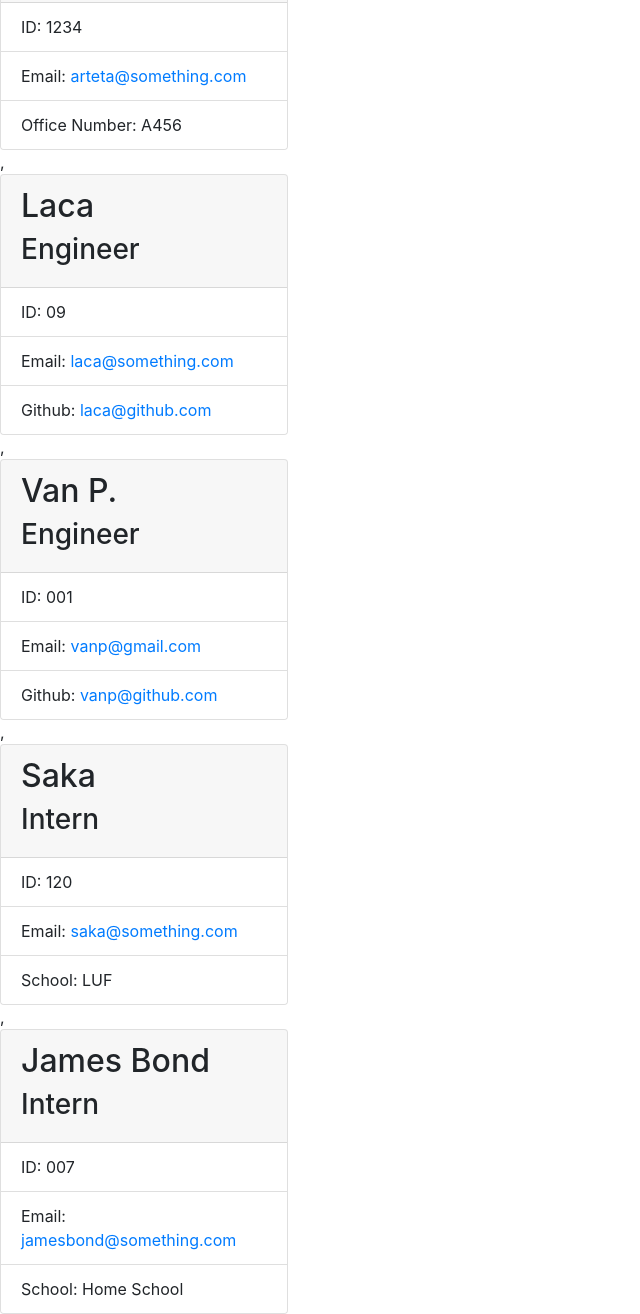
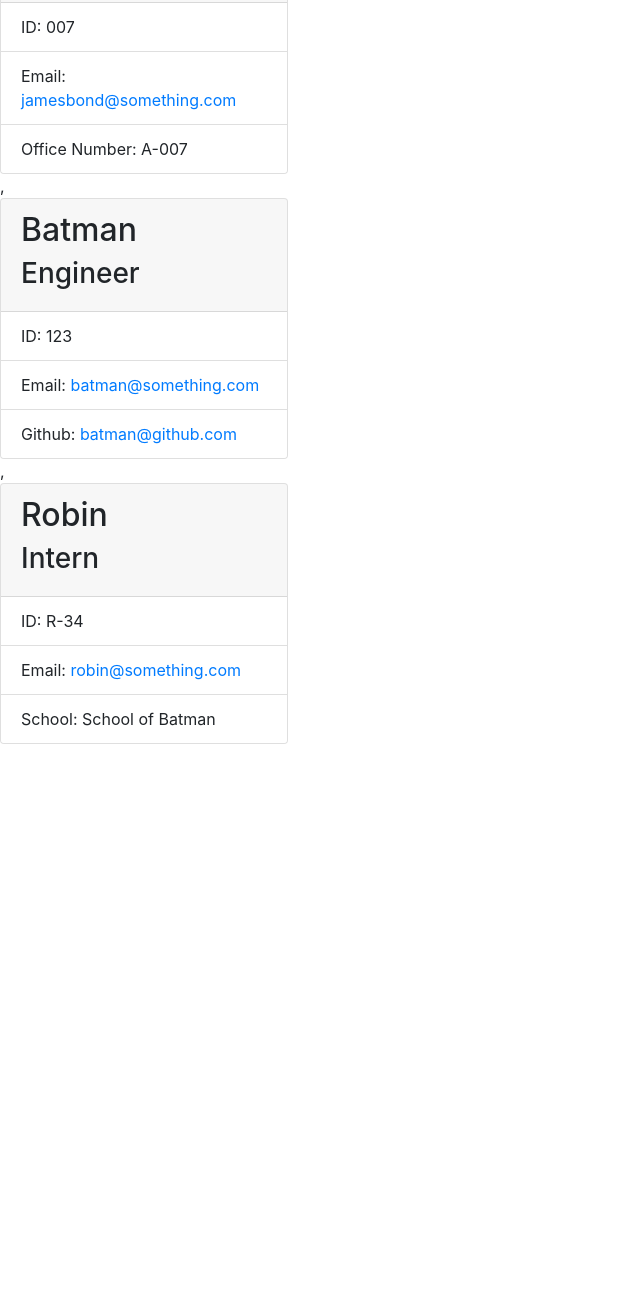
Before and after one commit to yonatanhaddish/team-profile-generator, a website: page dist/index.html in a window 1280 px wide. Shown: the part 167-1481 px from the top of the page, without its empty margins (0-640 px from the left). After the commit the page ends 911 px from the top, so only its background shows below. Drawn offline with nearby package versions, Linux system fonts and the light colour scheme.

Commit message:
final touch

```diff
--- a/dist/index.html
+++ b/dist/index.html
@@ -14,61 +14,37 @@
 
         <div class="card" style="width: 18rem;">
             <div class= "card-header">
-                <h2>Arteta</h2>
+                <h2>James Bond</h2>
                 <h3>Manager</h3>
             </div>
             <ul class="list-group list-group-flush">
-                <li class="list-group-item">ID: 1234</li>
-                <li class="list-group-item">Email: <a href="mailto:arteta@something.com">arteta@something.com</a></li>
-                <li class="list-group-item">Office Number: A456</li>
+                <li class="list-group-item">ID: 007</li>
+                <li class="list-group-item">Email: <a href="mailto:jamesbond@something.com">jamesbond@something.com</a></li>
+                <li class="list-group-item">Office Number: A-007</li>
             </ul>
         </div>
         ,
         <div class="card" style="width: 18rem;">
             <div class= "card-header">
-                <h2>Laca</h2>
+                <h2>Batman</h2>
                 <h3>Engineer</h3>
             </div>
             <ul class="list-group list-group-flush">
-                <li class="list-group-item">ID: 09</li>
-                <li class="list-group-item">Email: <a href="mailto:laca@something.com">laca@something.com</a></li>
-                <li class="list-group-item"> Github: <a href="https://github.com/laca@github.com" target="_blank">laca@github.com</a></li>
+                <li class="list-group-item">ID: 123</li>
+                <li class="list-group-item">Email: <a href="mailto:batman@something.com">batman@something.com</a></li>
+                <li class="list-group-item"> Github: <a href="https://github.com/batman@github.com" target="_blank">batman@github.com</a></li>
             </ul>
         </div>
         ,
         <div class="card" style="width: 18rem;">
             <div class= "card-header">
-                <h2>Van P.</h2>
-                <h3>Engineer</h3>
-            </div>
-            <ul class="list-group list-group-flush">
-                <li class="list-group-item">ID: 001</li>
-                <li class="list-group-item">Email: <a href="mailto:vanp@gmail.com">vanp@gmail.com</a></li>
-                <li class="list-group-item"> Github: <a href="https://github.com/vanp@github.com" target="_blank">vanp@github.com</a></li>
-            </ul>
-        </div>
-        ,
-        <div class="card" style="width: 18rem;">
-            <div class= "card-header">
-                <h2>Saka</h2>
+                <h2>Robin</h2>
                 <h3>Intern</h3>
             </div>
             <ul class="list-group list-group-flush">
-                <li class="list-group-item">ID: 120</li>
-                <li class="list-group-item">Email: <a href="mailto:saka@something.com">saka@something.com</a></li>
-                <li class="list-group-item"> School: LUF</li>
-            </ul>
-        </div>
-        ,
-        <div class="card" style="width: 18rem;">
-            <div class= "card-header">
-                <h2>James Bond</h2>
-                <h3>Intern</h3>
-            </div>
-            <ul class="list-group list-group-flush">
-                <li class="list-group-item">ID: 007</li>
-                <li class="list-group-item">Email: <a href="mailto:jamesbond@something.com">jamesbond@something.com</a></li>
-                <li class="list-group-item"> School: Home School</li>
+                <li class="list-group-item">ID: R-34</li>
+                <li class="list-group-item">Email: <a href="mailto:robin@something.com">robin@something.com</a></li>
+                <li class="list-group-item"> School: School of Batman</li>
             </ul>
         </div>
 
```
